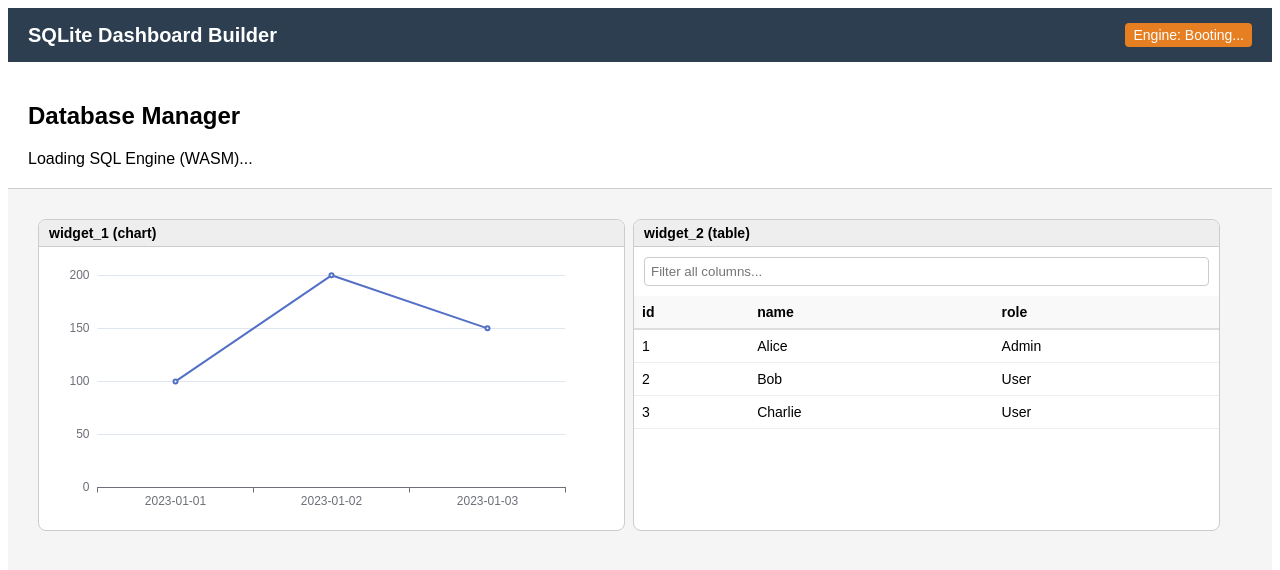
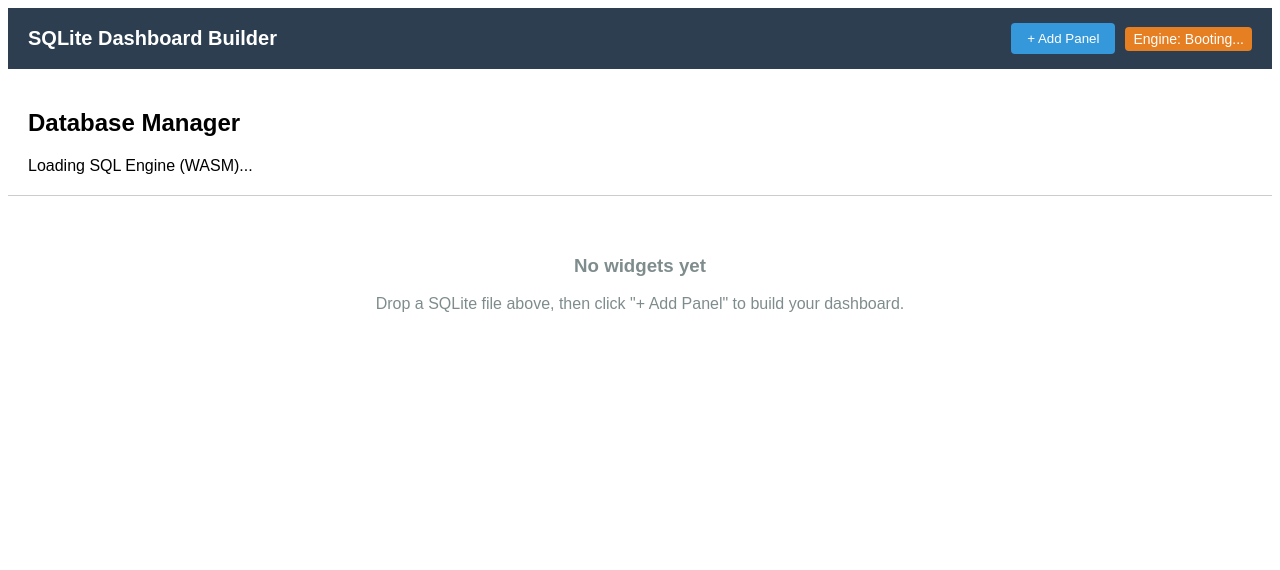
Before and after one commit to bladehaze/dashboard-quine, a React (Vite) app: page / in a window 1280 px wide. Shown: the top 570 px of the page. Built offline with nearby package versions, Linux system fonts and the light colour scheme; the HTML template or start-up script is replaced by a standard one.

Commit message:
Phase 3: Implemented Builder UI (Draft Mode) with SQL authoring modal and interactive grid

```diff
--- a/src/App.tsx
+++ b/src/App.tsx
@@ -1,45 +1,86 @@
-import React, { useState } from 'react';
-import { CoreRenderer, Widget } from './core-renderer';
+import React, { useState, useEffect } from 'react';
+import { CoreRenderer, Widget, LayoutItem } from './core-renderer';
 import { DBManager } from './components/DBManager';
+import { BuilderModal } from './components/BuilderModal';
 import { useSqlWorker } from './hooks/useSqlWorker';
-
-const MOCK_WIDGETS: Widget[] = [
-  {
-    id: 'widget_1',
-    type: 'chart',
-    layout: { i: 'widget_1', x: 0, y: 0, w: 6, h: 8 },
-    query: 'SELECT * FROM sales',
-    config: { chartType: 'line', xAxis: 'date', yAxis: 'amount' }
-  },
-  {
-    id: 'widget_2',
-    type: 'table',
-    layout: { i: 'widget_2', x: 6, y: 0, w: 6, h: 8 },
-    query: 'SELECT * FROM users',
-    config: {}
-  }
-];
-
-const MOCK_DATA = {
-  'widget_1': [{ date: '2023-01-01', amount: 100 }, { date: '2023-01-02', amount: 200 }, { date: '2023-01-03', amount: 150 }],
-  'widget_2': [{ id: 1, name: 'Alice', role: 'Admin' }, { id: 2, name: 'Bob', role: 'User' }, { id: 3, name: 'Charlie', role: 'User' }]
-};
 
 function App() {
   const workerState = useSqlWorker();
+  const [widgets, setWidgets] = useState<Widget[]>([]);
+  const [widgetData, setWidgetData] = useState<Record<string, any[]>>({});
+  const [showModal, setShowModal] = useState(false);
+
+  // Re-run queries for all widgets when db or widgets change
+  useEffect(() => {
+    if (!workerState.isReady) return;
+
+    widgets.forEach(async (widget) => {
+      try {
+        const res = await workerState.execQuery(widget.query);
+        setWidgetData(prev => ({ ...prev, [widget.id]: res.results }));
+      } catch (e) {
+        console.error(`Failed to load data for widget ${widget.id}`, e);
+      }
+    });
+  }, [widgets, workerState.isReady]); // We'd ideally also depend on the databases changing, but keeping it simple
+
+  const handleAddWidget = (widget: Widget) => {
+    setWidgets([...widgets, widget]);
+    setShowModal(false);
+  };
+
+  const handleLayoutChange = (layout: LayoutItem[]) => {
+    setWidgets(prev => prev.map(w => {
+      const updatedLayout = layout.find(l => l.i === w.id);
+      if (updatedLayout) {
+        return { ...w, layout: updatedLayout };
+      }
+      return w;
+    }));
+  };
+
+  const handleRemoveWidget = (id: string) => {
+    setWidgets(widgets.filter(w => w.id !== id));
+    setWidgetData(prev => {
+      const next = { ...prev };
+      delete next[id];
+      return next;
+    });
+  };
 
   return (
     <div style={{ fontFamily: 'sans-serif', margin: 0, padding: 0 }}>
       <header style={{ background: '#2c3e50', color: 'white', padding: '15px 20px', display: 'flex', justifyContent: 'space-between', alignItems: 'center' }}>
         <h1 style={{ margin: 0, fontSize: '20px' }}>SQLite Dashboard Builder</h1>
-        <div style={{ fontSize: '14px', background: workerState.isReady ? '#27ae60' : '#e67e22', padding: '4px 8px', borderRadius: '4px' }}>
-          Engine: {workerState.isReady ? 'Online' : 'Booting...'}
+        <div style={{ display: 'flex', gap: '10px', alignItems: 'center' }}>
+          <button
+            onClick={() => setShowModal(true)}
+            style={{ padding: '8px 16px', background: '#3498db', color: 'white', border: 'none', borderRadius: '4px', cursor: 'pointer' }}
+          >
+            + Add Panel
+          </button>
+          <div style={{ fontSize: '14px', background: workerState.isReady ? '#27ae60' : '#e67e22', padding: '4px 8px', borderRadius: '4px' }}>
+            Engine: {workerState.isReady ? 'Online' : 'Booting...'}
+          </div>
         </div>
       </header>
 
       <DBManager workerState={workerState} />
 
-      <CoreRenderer widgets={MOCK_WIDGETS} mockData={MOCK_DATA} />
+      <CoreRenderer
+        widgets={widgets}
+        mockData={widgetData}
+        onLayoutChange={handleLayoutChange}
+        onRemoveWidget={handleRemoveWidget}
+      />
+
+      {showModal && (
+        <BuilderModal
+          onClose={() => setShowModal(false)}
+          onSave={handleAddWidget}
+          workerState={workerState}
+        />
+      )}
     </div>
   );
 }
--- /dev/null
+++ b/src/components/BuilderModal.tsx
@@ -0,0 +1,121 @@
+import React, { useState, useEffect } from 'react';
+import { Widget } from '../core-renderer';
+import { useSqlWorker } from '../hooks/useSqlWorker';
+
+interface BuilderModalProps {
+  onClose: () => void;
+  onSave: (widget: Widget) => void;
+  workerState: ReturnType<typeof useSqlWorker>;
+}
+
+export function BuilderModal({ onClose, onSave, workerState }: BuilderModalProps) {
+  const [type, setType] = useState<'chart' | 'table'>('table');
+  const [query, setQuery] = useState('');
+  const [previewData, setPreviewData] = useState<any[] | null>(null);
+  const [error, setError] = useState<string | null>(null);
+
+  const [chartType, setChartType] = useState<'line' | 'bar' | 'scatter' | 'pie'>('bar');
+  const [xAxis, setXAxis] = useState('');
+  const [yAxis, setYAxis] = useState('');
+
+  const handlePreview = async () => {
+    try {
+      setError(null);
+      const res = await workerState.execQuery(query);
+      setPreviewData(res.results);
+      if (res.results.length > 0) {
+        const cols = Object.keys(res.results[0]);
+        if (!xAxis && cols.length > 0) setXAxis(cols[0]);
+        if (!yAxis && cols.length > 1) setYAxis(cols[1]);
+      }
+    } catch (err: any) {
+      setError(err.message);
+      setPreviewData(null);
+    }
+  };
+
+  const handleSave = () => {
+    const newWidget: Widget = {
+      id: 'widget_' + Date.now(),
+      type,
+      layout: { i: 'widget_' + Date.now(), x: 0, y: Infinity, w: 6, h: 8 },
+      query,
+      config: type === 'chart' ? { chartType, xAxis, yAxis } : {}
+    };
+    onSave(newWidget);
+  };
+
+  const columns = previewData && previewData.length > 0 ? Object.keys(previewData[0]) : [];
+
+  return (
+    <div style={{
+      position: 'fixed', top: 0, left: 0, right: 0, bottom: 0,
+      background: 'rgba(0,0,0,0.5)', display: 'flex', justifyContent: 'center', alignItems: 'center', zIndex: 1000
+    }}>
+      <div style={{ background: 'white', padding: '20px', borderRadius: '8px', width: '600px', maxHeight: '90vh', overflow: 'auto' }}>
+        <h2>Add Widget</h2>
+
+        <div style={{ marginBottom: '15px' }}>
+          <label>Type: </label>
+          <select value={type} onChange={e => setType(e.target.value as 'chart' | 'table')}>
+            <option value="table">Table</option>
+            <option value="chart">Chart</option>
+          </select>
+        </div>
+
+        <div style={{ marginBottom: '15px' }}>
+          <label>SQL Query:</label><br/>
+          <textarea
+            style={{ width: '100%', height: '100px', fontFamily: 'monospace' }}
+            value={query}
+            onChange={e => setQuery(e.target.value)}
+          />
+          <button onClick={handlePreview} style={{ marginTop: '5px' }}>Preview Data</button>
+        </div>
+
+        {error && <div style={{ color: 'red', marginBottom: '15px' }}>{error}</div>}
+
+        {previewData && (
+          <div style={{ marginBottom: '15px' }}>
+            <strong>Preview ({previewData.length} rows)</strong>
+            <div style={{ maxHeight: '150px', overflow: 'auto', background: '#eee', padding: '5px' }}>
+              <pre style={{ fontSize: '12px', margin: 0 }}>{JSON.stringify(previewData.slice(0, 5), null, 2)}</pre>
+            </div>
+          </div>
+        )}
+
+        {type === 'chart' && previewData && columns.length > 0 && (
+          <div style={{ marginBottom: '15px', padding: '10px', background: '#f9f9f9', border: '1px solid #ddd' }}>
+            <h3>Chart Config</h3>
+            <div>
+              <label>Chart Type: </label>
+              <select value={chartType} onChange={e => setChartType(e.target.value as any)}>
+                <option value="bar">Bar</option>
+                <option value="line">Line</option>
+                <option value="scatter">Scatter</option>
+                <option value="pie">Pie</option>
+              </select>
+            </div>
+            <div style={{ marginTop: '10px' }}>
+              <label>X-Axis Column: </label>
+              <select value={xAxis} onChange={e => setXAxis(e.target.value)}>
+                {columns.map(c => <option key={c} value={c}>{c}</option>)}
+              </select>
+            </div>
+            <div style={{ marginTop: '10px' }}>
+              <label>Y-Axis Column: </label>
+              <select value={yAxis} onChange={e => setYAxis(e.target.value)}>
+                {columns.map(c => <option key={c} value={c}>{c}</option>)}
+              </select>
+            </div>
+          </div>
+        )}
+
+        <div style={{ display: 'flex', justifyContent: 'flex-end', gap: '10px', marginTop: '20px' }}>
+          <button onClick={onClose}>Cancel</button>
+          <button onClick={handleSave} disabled={!previewData}>Add to Dashboard</button>
+        </div>
+      </div>
+    </div>
+  );
+}
--- a/src/core-renderer.tsx
+++ b/src/core-renderer.tsx
@@ -1,5 +1,5 @@
 import { ReactNode } from 'react';
-import ReactGridLayout from 'react-grid-layout';
+import GridLayout from 'react-grid-layout';
 import { ChartWidget, ChartConfig } from './components/ChartWidget';
 import { TableWidget } from './components/TableWidget';
 
@@ -26,11 +26,13 @@
 interface CoreRendererProps {
   widgets: Widget[];
   mockData: Record<string, any[]>;
+  onLayoutChange?: (layout: LayoutItem[]) => void;
+  onRemoveWidget?: (id: string) => void;
 }
 
-const GridLayout = ReactGridLayout as any;
+const ResponsiveGridLayout = GridLayout as any;
 
-export function CoreRenderer({ widgets, mockData }: CoreRendererProps): ReactNode {
+export function CoreRenderer({ widgets, mockData, onLayoutChange, onRemoveWidget }: CoreRendererProps): ReactNode {
   const layouts = widgets.map((w) => w.layout);
 
   const renderWidgetContent = (widget: Widget, data: any[]) => {
@@ -42,15 +44,25 @@
     return null;
   };
 
+  if (widgets.length === 0) {
+    return (
+      <div style={{ padding: '40px', textAlign: 'center', color: '#7f8c8d' }}>
+        <h3>No widgets yet</h3>
+        <p>Drop a SQLite file above, then click "+ Add Panel" to build your dashboard.</p>
+      </div>
+    );
+  }
+
   return (
-    <div style={{ background: '#f5f5f5', minHeight: '100vh', padding: '20px' }}>
-      <GridLayout
+    <div style={{ background: '#f5f5f5', minHeight: 'calc(100vh - 200px)', padding: '20px' }}>
+      <ResponsiveGridLayout
         className="layout"
         layout={layouts}
         cols={12}
         rowHeight={30}
         width={1200}
         draggableHandle=".drag-handle"
+        onLayoutChange={onLayoutChange}
       >
         {widgets.map((widget) => {
           const data = mockData[widget.id] || [];
@@ -74,10 +86,21 @@
                   cursor: 'grab',
                   borderBottom: '1px solid #ccc',
                   fontWeight: 'bold',
-                  fontSize: '14px'
+                  fontSize: '14px',
+                  display: 'flex',
+                  justifyContent: 'space-between',
+                  alignItems: 'center'
                 }}
               >
-                {widget.id} ({widget.type})
+                <span>{widget.type.toUpperCase()}</span>
+                {onRemoveWidget && (
+                  <button
+                    onClick={() => onRemoveWidget(widget.id)}
+                    style={{ background: 'transparent', border: 'none', color: '#c0392b', cursor: 'pointer', fontWeight: 'bold' }}
+                  >
+                    X
+                  </button>
+                )}
               </div>
               <div style={{ flex: 1, overflow: 'hidden' }}>
                 {renderWidgetContent(widget, data)}
@@ -85,7 +108,7 @@
             </div>
           );
         })}
-      </GridLayout>
+      </ResponsiveGridLayout>
     </div>
   );
 }
```
